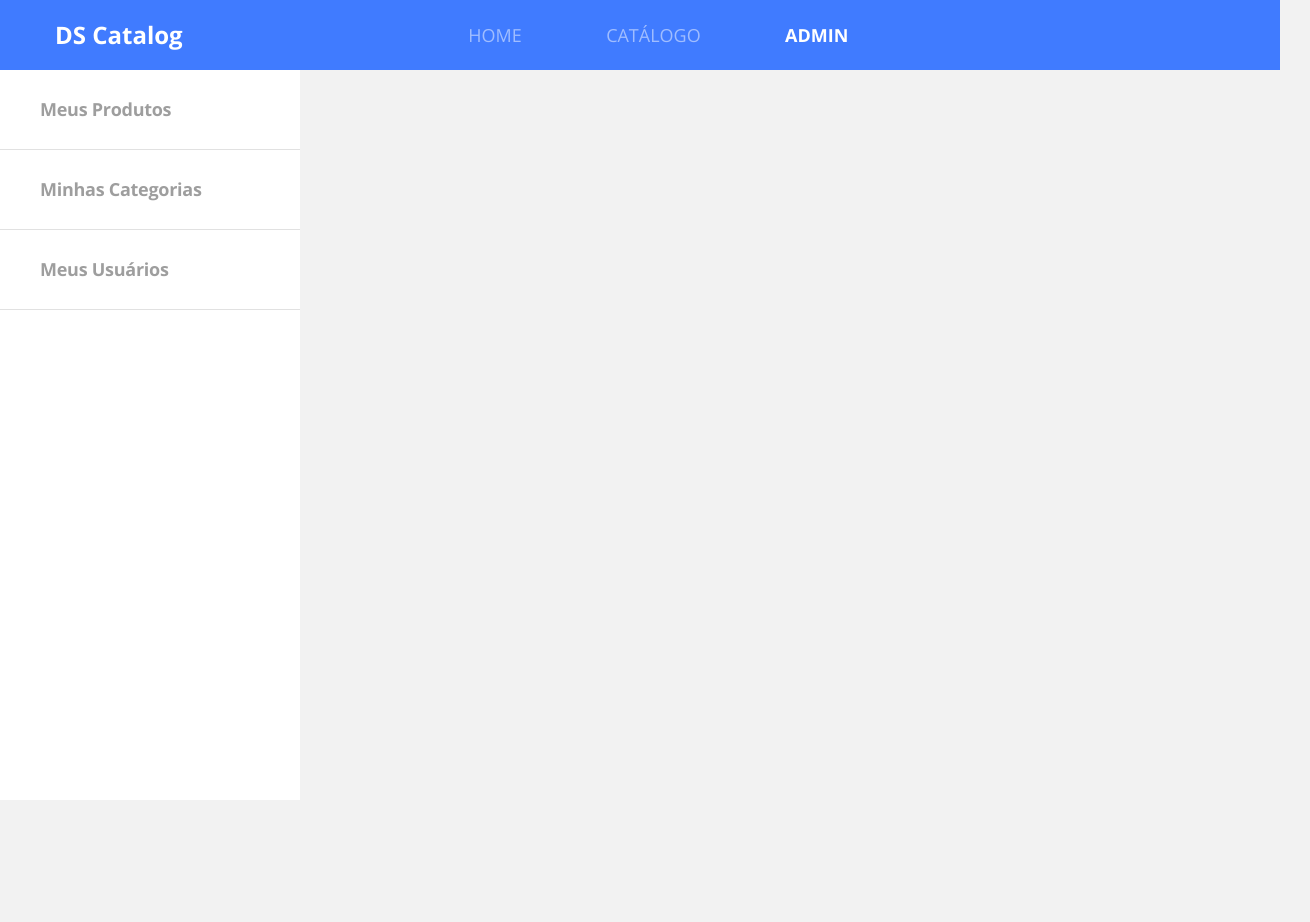
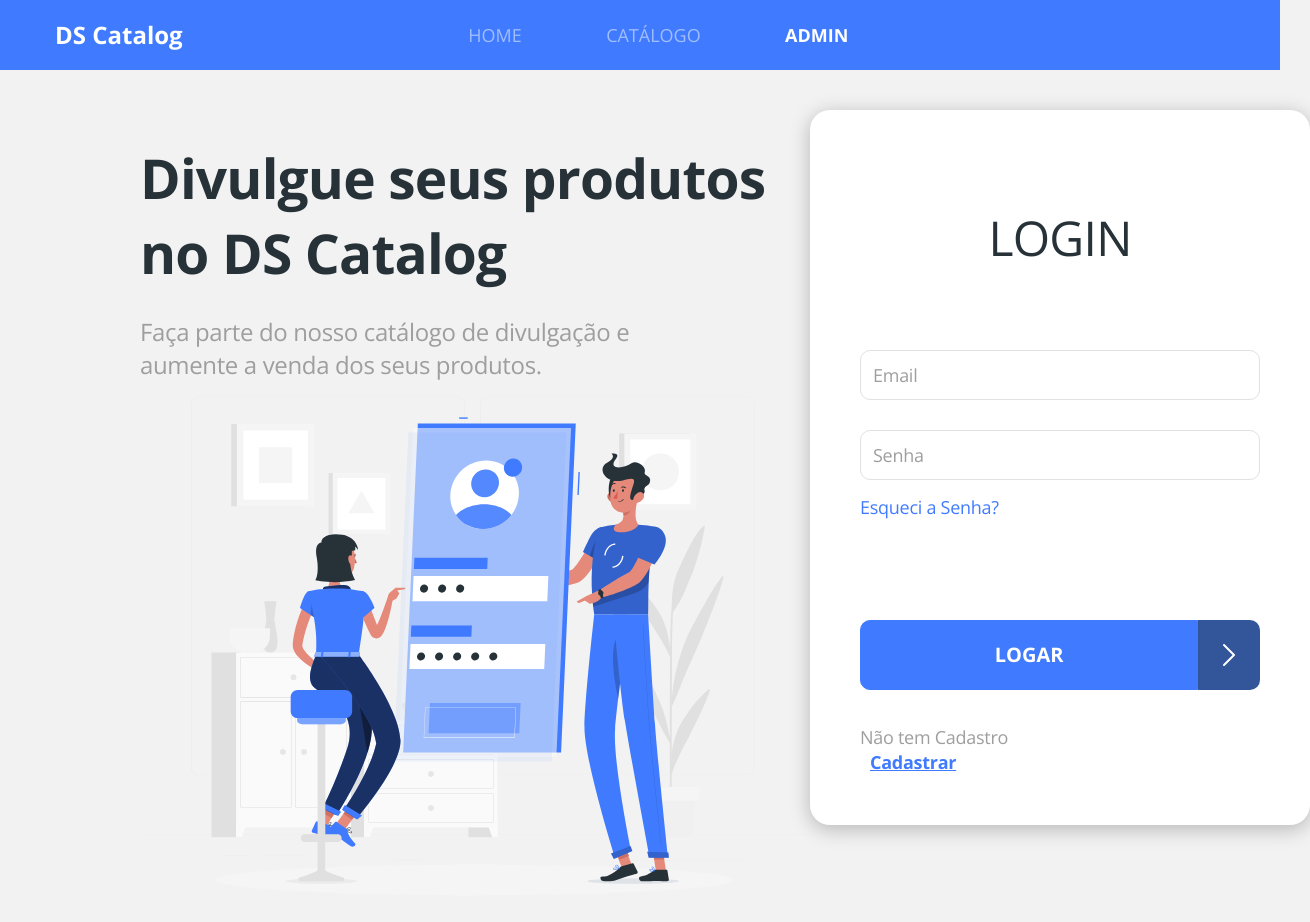
Before and after one commit to rmarinheiro/dscatalog-bootcamp-devsuperior, a React (Create React App) app in the folder front-web/: page /admin/auth/login in a window 1280 px wide. Shown: the top 922 px of the page, 1310 px wide, since content can reach past the window. Before the commit the page ends 800 px from the top, so only its background shows below. Built offline with nearby package versions, Linux system fonts and the light colour scheme.

Commit message:
Create Mode Auth

```diff
--- a/front-web/package.json
+++ b/front-web/package.json
@@ -18,6 +18,7 @@
     "react": "^17.0.1",
     "react-content-loader": "^5.1.4",
     "react-dom": "^17.0.1",
+    "react-hook-form": "^6.13.1",
     "react-router-dom": "^5.2.0",
     "react-scripts": "4.0.0",
     "typescript": "^4.0.3",
--- a/front-web/src/App.scss
+++ b/front-web/src/App.scss
@@ -19,6 +19,25 @@ ul {
    border-radius:10px;
 }
 
+.margin-bottom-30{
+  margin-bottom: 30px;
+}
+
+.input-base{
+  border: 1px solid #E1E1E1;
+  box-sizing: border-box;
+  border-radius: 10px;
+  font-size: 18px;
+  line-height: 25px;
+  letter-spacing: -0.015em;
+  height: 50px;
+
+  &::placeholder{
+    color: #9E9E9E;
+
+  }
+}
+
 
 .border-radius-20{
   border-radius:20px;
--- a/front-web/src/Routes.tsx
+++ b/front-web/src/Routes.tsx
@@ -5,6 +5,7 @@ import Catalog from './pages/catalog';
 import Admin from './pages/admin';
 import Navbar from './core/components/Navbar';
 import ProductDetails from './pages/catalog/components/ProductDetails';
+import Auth from './pages/auth';
 
 
 const Routers = () =>(
@@ -15,23 +16,22 @@ const Routers = () =>(
                 <Home/>
             </Route>
 
-        </Switch>
-
-         <Switch>
             <Route path="/products" exact>
                 <Catalog/>
             </Route>
 
-        </Switch>
 
-         <Switch>
+
             <Route path="/products/:productsId">
                 <ProductDetails/>
             </Route>
 
-        </Switch>
+            <Redirect from="/admin/auth" to="/admin/auth/login" exact/>
+            <Route path="/admin/auth">
+                <Auth />
+            </Route>
 
-        <Switch>
+
             <Redirect from="/admin" to="/admin/products" exact/>
             <Route path="/admin">
                 <Admin/>
--- /dev/null
+++ b/front-web/src/pages/auth/card/index.tsx
@@ -0,0 +1,20 @@
+import React from 'react';
+import './styles.scss';
+
+type Props ={
+    title:string;
+    children:React.ReactNode;
+}
+
+const AuthCard =  ({title,children}:Props) => {
+    return (
+        <div className="card-base auth-card">
+            <h1 className="auth-card-title">
+                {title}
+            </h1>
+            {children}
+        </div>
+    )
+}
+
+export default AuthCard;
--- /dev/null
+++ b/front-web/src/pages/auth/card/styles.scss
@@ -0,0 +1,15 @@
+.auth-card{
+    padding: 95px 50px 50px 50px;
+    border-radius: 20px;
+    width: 500px;
+}
+
+.auth-card-title{
+    text-transform: uppercase;
+    font-size: 48px;
+    line-height: 65px;
+    text-align: center;
+    letter-spacing: -0.015em;
+    color: #263238;
+    font-weight: normal;
+}
--- /dev/null
+++ b/front-web/src/pages/auth/components/login/index.tsx
@@ -0,0 +1,58 @@
+import React from 'react';
+import './styles.scss';
+import AuthCard from '../../card';
+import { useForm } from 'react-hook-form';
+import { Link } from 'react-router-dom';
+import ButtonIcon from 'core/components/ButtonIcon/Index';
+
+type FormData = {
+    email:string;
+    password: string;
+}
+
+const Login =  () => {
+    const { register, handleSubmit } = useForm<FormData>();
+
+    const onSubmit = (data:FormData) =>{
+        console.log(data);
+    }
+
+    return (
+        <AuthCard title="Login">
+            <form className="login-form" onSubmit={handleSubmit(onSubmit)}>
+                <input
+                 name="email"
+                 ref={register}
+                type="email"
+                className="form-control input-base margin-bottom-30"
+                placeholder="Email"
+                />
+
+                 <input
+                type="password"
+                className="form-control input-base"
+                placeholder="Senha"
+                name="senha"
+                ref={register}
+                />
+
+                <Link to="/admin/auth/recover" className="login-link-recover">
+                    Esqueci a Senha?
+                </Link>
+                <div className="login-submit">
+                    <ButtonIcon text="Logar" />
+                </div>
+                <div>
+                    <span className="not-register">
+                        Não tem Cadastro
+                    </span>
+                </div>
+                <Link to="/admin/auth/register" className="login-link-register">
+                    Cadastrar
+                </Link>
+            </form>
+        </AuthCard>
+    )
+}
+
+export default Login;
--- /dev/null
+++ b/front-web/src/pages/auth/components/login/styles.scss
@@ -0,0 +1,37 @@
+.login-form{
+    margin-top: 80px;
+}
+
+.login-link-recover{
+    font-size: 18px;
+    line-height: 25px;
+    letter-spacing: -0.015em;
+    color: #407BFF;
+    margin-top:15px;
+    display: block;
+}
+
+.login-submit{
+    margin-top: 100px;
+    margin-bottom: 35px;
+}
+
+.not-register{
+    font-size: 18px;
+    line-height: 25px;
+    text-align: center;
+    letter-spacing: -0.015em;
+    color: #9E9E9E;
+}
+
+.login-link-register{
+    font-weight: bold;
+    font-size: 18px;
+    line-height: 25px;
+    text-align: center;
+    letter-spacing: -0.015em;
+    text-decoration-line: underline;
+    color: #407BFF;
+    margin-left:10px;
+
+}
--- /dev/null
+++ b/front-web/src/pages/auth/index.tsx
@@ -0,0 +1,40 @@
+import React from 'react';
+import { ReactComponent as AuthImagem } from 'core/assets/images/auth.svg';
+import './style.scss';
+import Login from './components/login';
+import Products from '../admin/Products';
+import { Switch, Route } from 'react-router-dom';
+
+const Auth = () => (
+    <div className="auth-container">
+        <div className="auth-info">
+            <h1 className="auth-info-title">
+                Divulgue seus produtos <br /> no DS Catalog
+        </h1>
+            <p className="auth-info-subtitle">
+                Faça parte do nosso catálogo de divulgação e <br /> aumente a venda dos seus produtos.
+        </p>
+            <AuthImagem />
+
+        </div>
+
+        <div className="auth-content">
+            <Switch>
+                <Route path="/admin/auth/login">
+                    <Login/>
+                </Route>
+
+                <Route path="/admin/auth/register">
+                    <h1>Cadastro</h1>
+                </Route>
+
+                <Route path="/admin/auth/recover">
+                    <h1>Recuperação</h1>
+                </Route>
+
+            </Switch>
+        </div>
+    </div>
+);
+
+export default Auth;
--- /dev/null
+++ b/front-web/src/pages/auth/style.scss
@@ -0,0 +1,22 @@
+.auth-container{
+    display: flex;
+    padding: 40px 40px 100px 140px;
+}
+
+.auth-info-title{
+    font-size: 55px;
+    line-height: 75px;
+    letter-spacing: -0.015em;
+    color: #263238;
+    margin-top:30px;
+
+}
+
+.auth-info-subtitle{
+    margin-top:25px;
+    margin-bottom: 15px;
+    font-size: 24px;
+    line-height: 33px;
+    letter-spacing: -0.015em;
+    color: #9E9E9E;
+}
```
Also changed, not shown: front-web/src/core/assets/images/auth.svg (added), 1 other file (tests, documents, lock files or other folders).
